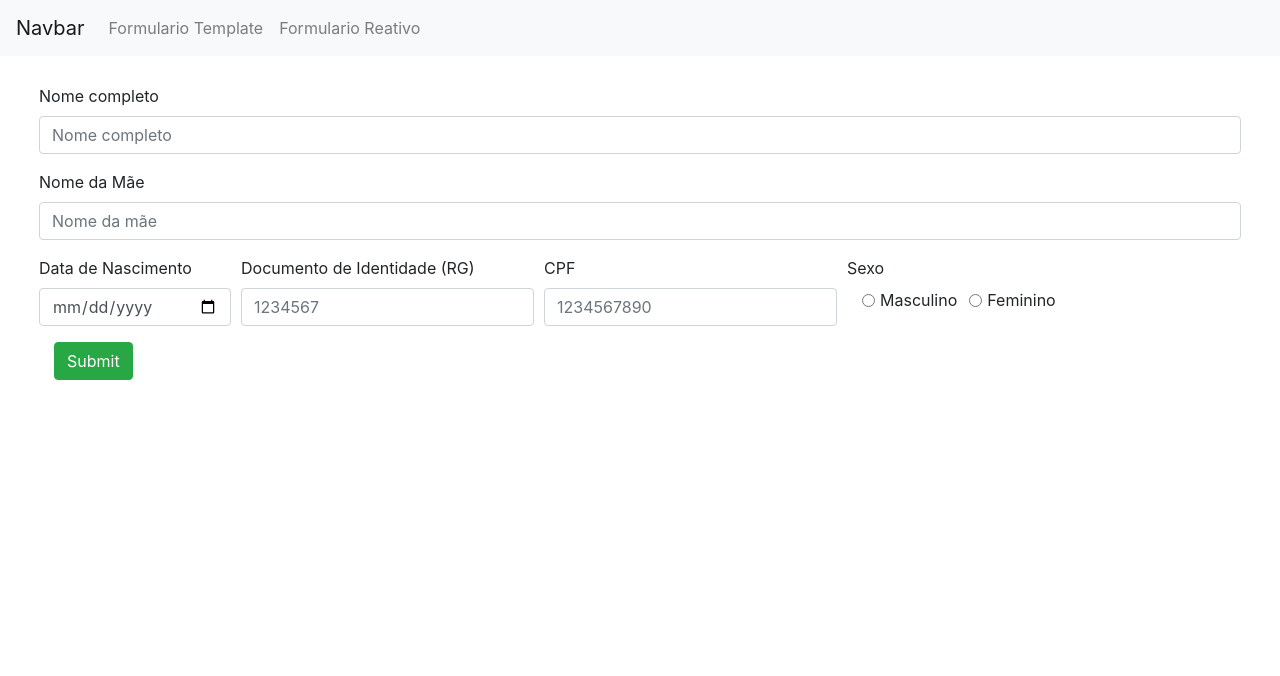
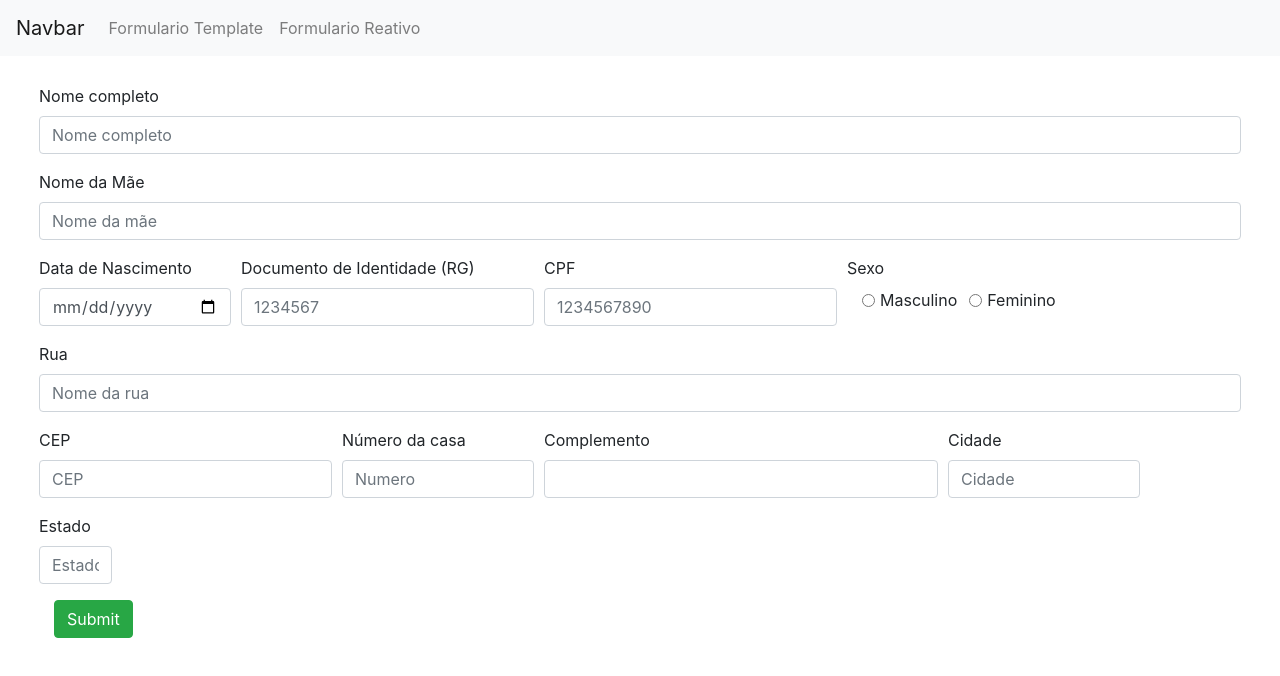
Before and after one commit to BrunoPandolfi/sistema-cadastro, an Angular app: page /formularioTemplate in a window 1280 px wide. Shown: the top 676 px of the page. Built offline with nearby package versions, Linux system fonts and the light colour scheme.

Commit message:
Campos de endereço adicionados, validações atualizadas

```diff
--- a/src/app/formulario-cadastro/formulario-cadastro.component.html
+++ b/src/app/formulario-cadastro/formulario-cadastro.component.html
@@ -4,33 +4,45 @@
       <label for="nome">Nome completo</label>
       <input type="text" class="form-control" id="nome" name="nome" placeholder="Nome completo"
         [class.is-invalid]="isValidTouched(nome)" [(ngModel)]="aluno.nome" #nome="ngModel" required>
-        <app-alerta-erro [class.invalid-feedback]="isValidTouched(nome)" [mostrarErro]="isValidTouched(nome)"
-          msgErro="Nome é obrigatório">
-        </app-alerta-erro>
+      <app-alerta-erro [class.invalid-feedback]="isValidTouched(nome)" [mostrarErro]="isValidTouched(nome)"
+        msgErro="Nome é obrigatório">
+      </app-alerta-erro>
     </div>
   </div>
   <div class="form-group row">
     <div class="col-sm-12">
       <label for="nome-mae">Nome da Mãe</label>
       <input type="text" class="form-control" id="nome-mae" name="nome_mae" placeholder="Nome da mãe"
-        [ngModel]="aluno.nome_mae" #nome_mae="ngModel">
+        [class.is-invalid]="isValidTouched(nome_mae)" [ngModel]="aluno.nome_mae" #nome_mae="ngModel" required>
+      <app-alerta-erro [class.invalid-feedback]="isValidTouched(nome_mae)" [mostrarErro]="isValidTouched(nome_mae)"
+        msgErro="Nome da mãe é obrigatório">
+      </app-alerta-erro>
     </div>
   </div>
   <div class="form-row">
     <div class="form-group col-md-2">
-      <label for="data">Data de Nascimento</label>
+      <label for="data-nasc">Data de Nascimento</label>
       <input type="date" class="form-control" id="data-nasc" name="data_nasc" placeholder="01/10/1970"
-        [ngModel]="aluno.data_nasc" #data_nasc="ngModel">
+        [class.is-invalid]="isValidTouched(data_nasc)" [ngModel]="aluno.data_nasc" #data_nasc="ngModel" required>
+      <app-alerta-erro [class.invalid-feedback]="isValidTouched(data_nasc)" [mostrarErro]="isValidTouched(data_nasc)"
+        msgErro="Data de nascimento é obrigatório">
+      </app-alerta-erro>
     </div>
     <div class="form-group col-md-3">
       <label for="rg">Documento de Identidade (RG)</label>
       <input type="text" class="form-control" id="rg" name="rg" placeholder="1234567"
-        [ngModel]="aluno.rg" #rg="ngModel">
+        [class.is-invalid]="isValidTouched(rg)" [ngModel]="aluno.rg" #rg="ngModel" required>
+        <app-alerta-erro [class.invalid-feedback]="isValidTouched(rg)" [mostrarErro]="isValidTouched(rg)"
+          msgErro="RG é obrigatório">
+        </app-alerta-erro>
     </div>
     <div class="form-group col-md-3">
       <label for="cpf">CPF</label>
       <input type="text" class="form-control" id="cpf" name="cpf" placeholder="1234567890"
-        [ngModel]="aluno.cpf" #cpf="ngModel">
+        [class.is-invalid]="isValidTouched(cpf)" [ngModel]="aluno.cpf" #cpf="ngModel" required>
+      <app-alerta-erro [class.invalid-feedback]="isValidTouched(cpf)" [mostrarErro]="isValidTouched(cpf)"
+        msgErro="CPF é obrigatório">
+      </app-alerta-erro>
     </div>
     <div class="form-group col-md-4">
       <label for="sexo" class="control-panel">
@@ -38,16 +50,65 @@
       </label>
       <div class="col-sm-12">
         <div class="form-check form-check-inline">
-          <input class="form-check-input" type="radio" name="genero" value="m"
-            [ngModel]="aluno.genero" #genero="ngModel">
+          <input class="form-check-input" type="radio" name="genero" value="m" [ngModel]="aluno.genero" #genero="ngModel">
           <label class="form-check-label">Masculino</label>
         </div>
         <div class="form-check form-check-inline">
-          <input class="form-check-input" type="radio" value="f" name="genero"
-          [ngModel]="aluno.genero" #genero="ngModel">
+          <input class="form-check-input" type="radio" value="f" name="genero" [ngModel]="aluno.genero" #genero="ngModel">
           <label class="form-check-label">Feminino</label>
         </div>
       </div>
+    </div>
+  </div>
+  <div class="form-group row">
+    <div class="col-sm-12">
+      <label for="nome-rua">Rua</label>
+      <input type="text" class="form-control" id="nome_rua" name="nome_rua" placeholder="Nome da rua"
+        [class.is-invalid]="isValidTouched(nome_rua)" [(ngModel)]="aluno.nome_rua" #nome_rua="ngModel" required>
+      <app-alerta-erro [class.invalid-feedback]="isValidTouched(nome_rua)" [mostrarErro]="isValidTouched(nome_rua)"
+        msgErro="Nome da rua é obrigatório">
+      </app-alerta-erro>
+    </div>
+  </div>
+  <div class="form-row">
+    <div class="form-group col-md-3">
+      <label for="cep">CEP </label>
+      <input type="text" class="form-control" id="cep" name="cep" placeholder="CEP"
+        [class.is-invalid]="isValidTouched(cep)" [ngModel]="aluno.cep" #cep="ngModel" required>
+      <app-alerta-erro [class.invalid-feedback]="isValidTouched(cep)" [mostrarErro]="isValidTouched(cep)"
+        msgErro="CEP é obrigatório">
+      </app-alerta-erro>
+    </div>
+    <div class="form-group col-md-2">
+      <label for="numero-casa">Número da casa </label>
+      <input type="text" class="form-control" id="numero-casa" name="numero_casa" placeholder="Numero"
+        [class.is-invalid]="isValidTouched(numero_casa)" [ngModel]="aluno.numero_casa" #numero_casa="ngModel" required>
+      <app-alerta-erro [class.invalid-feedback]="isValidTouched(numero_casa)" [mostrarErro]="isValidTouched(numero_casa)"
+        msgErro="Número da casa é obrigatório">
+      </app-alerta-erro>
+    </div>
+    <div class="form-group col-md-4">
+      <label for="complemento">Complemento </label>
+      <input type="text" class="form-control" id="complemento" name="complemento"
+        [ngModel]="aluno.complemento" #complemento="ngModel">
+    </div>
+    <div class="form-group col-md-2">
+      <label for="cidade"> Cidade </label>
+      <input type="text" class="form-control" id="cidade" name="cidade" placeholder="Cidade"
+        [class.is-invalid]="isValidTouched(cidade)" [ngModel]="aluno.cidade" #cidade="ngModel" required>
+      <app-alerta-erro [class.invalid-feedback]="isValidTouched(cidade)" [mostrarErro]="isValidTouched(cidade)"
+        msgErro="Cidade é obrigatório">
+      </app-alerta-erro>
+    </div>
+  </div>
+  <div class="form-group row">
+    <div class="col-sm-1">
+      <label for="estado"> Estado </label>
+      <input type="text" class="form-control" id="estado" name="estado" placeholder="Estado"
+        [class.is-invalid]="isValidTouched(estado)" [ngModel]="aluno.estado" #estado="ngModel" required>
+      <app-alerta-erro [class.invalid-feedback]="isValidTouched(estado)" [mostrarErro]="isValidTouched(estado)"
+        msgErro="Estado é obrigatório">
+      </app-alerta-erro>
     </div>
   </div>
   <div class="col-sm-12">
```
